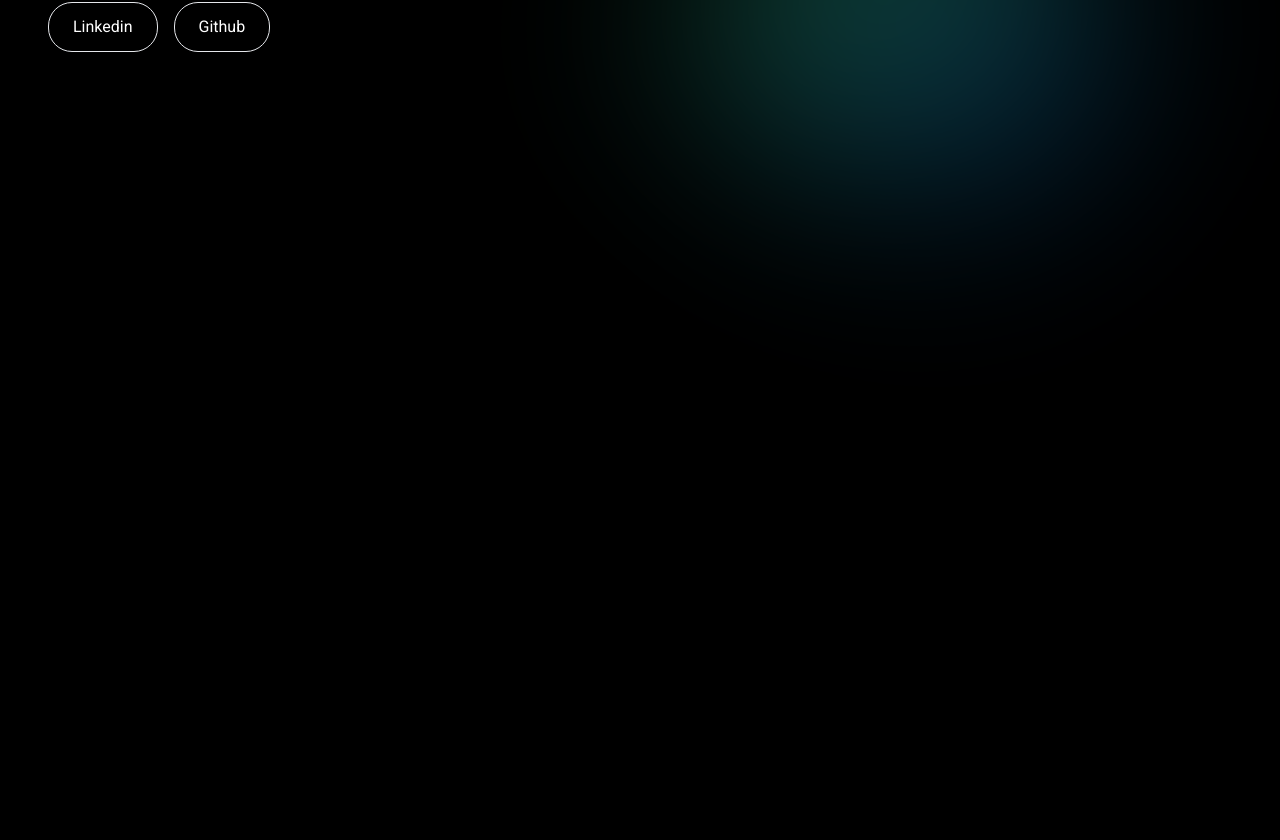
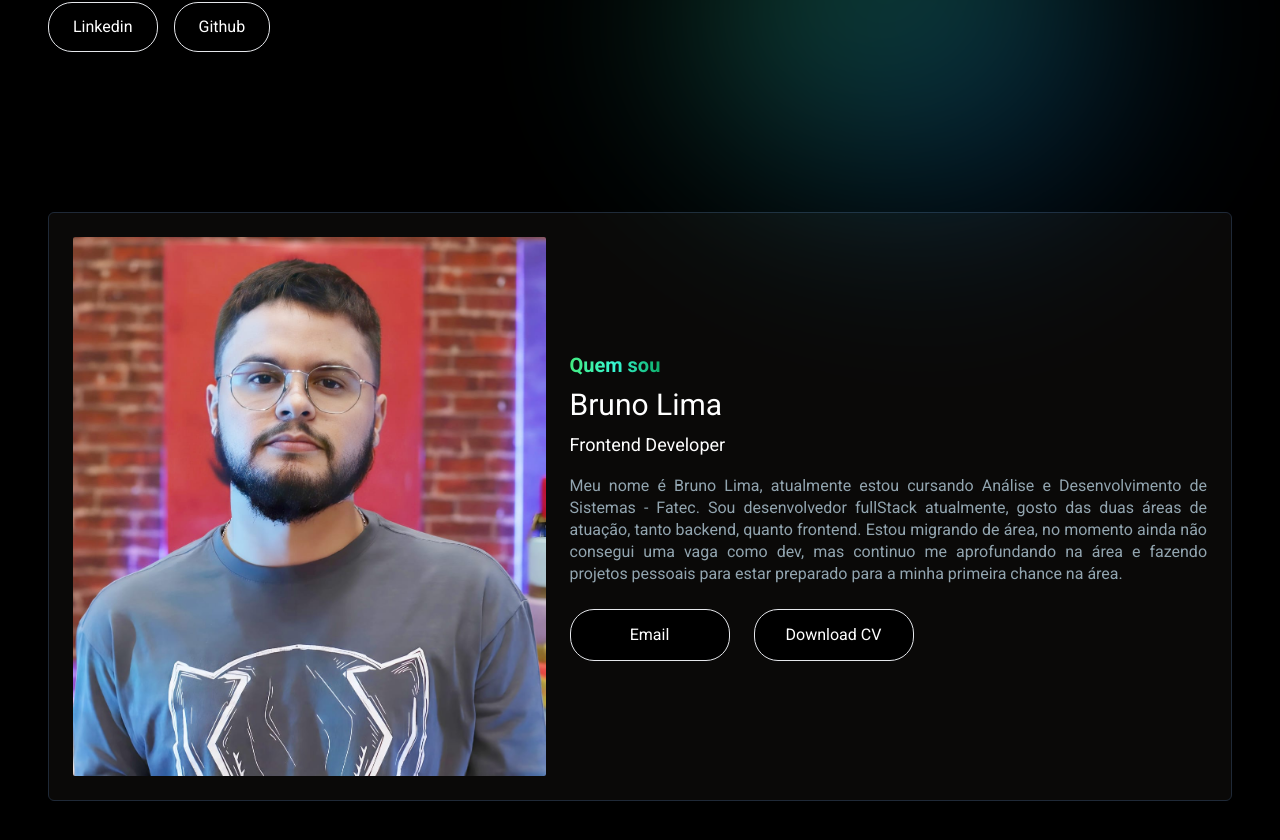
Before and after one commit to Brunoo-Lima/portfolio-nextjs, a Next.js app: page / in a window 1280 px wide. Shown: the part 370-1210 px from the top of the page. Before the commit the page ends 800 px from the top, so only its background shows below. Built offline with nearby package versions, Linux system fonts and the light colour scheme.

Commit message:
feat: create about me

```diff
--- a/src/app/page.tsx
+++ b/src/app/page.tsx
@@ -1,3 +1,4 @@
+import { About } from '@/components/About';
 import { Navbar } from '@/components/Navbar';
 import { SectionHero } from '@/components/SectionHero';
 
@@ -8,6 +9,7 @@ export default function Home() {
 
       <div className="container mt-24 px-12 py-4 mx-auto">
         <SectionHero />
+        <About/>
       </div>
     </main>
   );
--- /dev/null
+++ b/src/components/About.tsx
@@ -0,0 +1,52 @@
+import Image from 'next/image';
+
+import Me from '@/assets/me.jpg';
+import Link from 'next/link';
+
+export function About() {
+  return (
+    <section className="py-20" id="about">
+      <div className="flex md:justify-around justify-center md:flex-row flex-col md:gap-6 gap-4 bg-second-black border border-gray-800 rounded-md md:p-6 py-4">
+        <div className="md:w-5/12 w-11/12 mx-auto">
+          <Image
+            src={Me}
+            alt="Minha foto"
+            className="block max-w-full rounded-sm"
+          />
+        </div>
+
+        <div className="flex flex-1 flex-col justify-center leading-relaxed md:items-start text-center">
+          <span className="text-xl font-semibold mb-2 inline-block bg-gradient-to-r from-primary-green via-second-green to-tertiary-green text-transparent bg-clip-text">
+            Quem sou
+          </span>
+          <h1 className="text-3xl font-medium text-primary-white mb-2">
+            Bruno Lima
+          </h1>
+
+          <h3 className="text-lg text-primary-white mb-4">
+            Frontend Developer
+          </h3>
+
+          <p className="text-base text-second-gray text-justify leading-snug mb-6 max-md:px-5">
+            Meu nome é Bruno Lima, atualmente estou cursando Análise e
+            Desenvolvimento de Sistemas - Fatec. Sou desenvolvedor fullStack
+            atualmente, gosto das duas áreas de atuação, tanto backend, quanto
+            frontend. Estou migrando de área, no momento ainda não consegui uma
+            vaga como dev, mas continuo me aprofundando na área e fazendo
+            projetos pessoais para estar preparado para a minha primeira chance
+            na área.
+          </p>
+
+          <div className="flex md:gap-6 gap-3 sm:flex-row flex-col md:p-0 px-5">
+            <button className="border px-6 py-3 sm:w-40 w-full rounded-3xl bg-primary-black transition hover:border-opacity-75">
+              <Link href={''}>Email</Link>
+            </button>
+            <button className="border px-6 py-3 sm:w-40 w-full rounded-3xl bg-primary-black transition hover:border-opacity-75">
+              <Link href={''}>Download CV</Link>
+            </button>
+          </div>
+        </div>
+      </div>
+    </section>
+  );
+}
--- a/src/components/Navbar.tsx
+++ b/src/components/Navbar.tsx
@@ -36,7 +36,7 @@ const navLinks: NavLinksProps[] = [
 export function Navbar() {
   const [navbarOpen, setNavbarOpen] = useState(false);
   return (
-    <nav className="fixed top-0 left-0 right-0 z-10 bg-primary-black bg-opacity-100 border-b border-primary-gray">
+    <nav className="fixed top-0 left-0 right-0 z-10 bg-primary-black bg-opacity-100 border-b border-gray-800">
       <div className="flex fle-wrap items-center justify-between mx-auto p-8">
         <Link
           href={'/'}
--- a/src/components/SectionHero.tsx
+++ b/src/components/SectionHero.tsx
@@ -11,7 +11,7 @@ import { TypeAnimation } from 'react-type-animation';
 
 export function SectionHero() {
   return (
-    <section className="py-20">
+    <section className="py-20" id="initial">
       <div className="relative flex items-center justify-between">
         <div className="relative grid grid-cols-1 gap-2 items-center">
           <h1 className="md:text-5xl text-3xl md:text-start text-center leading-tight">
```
